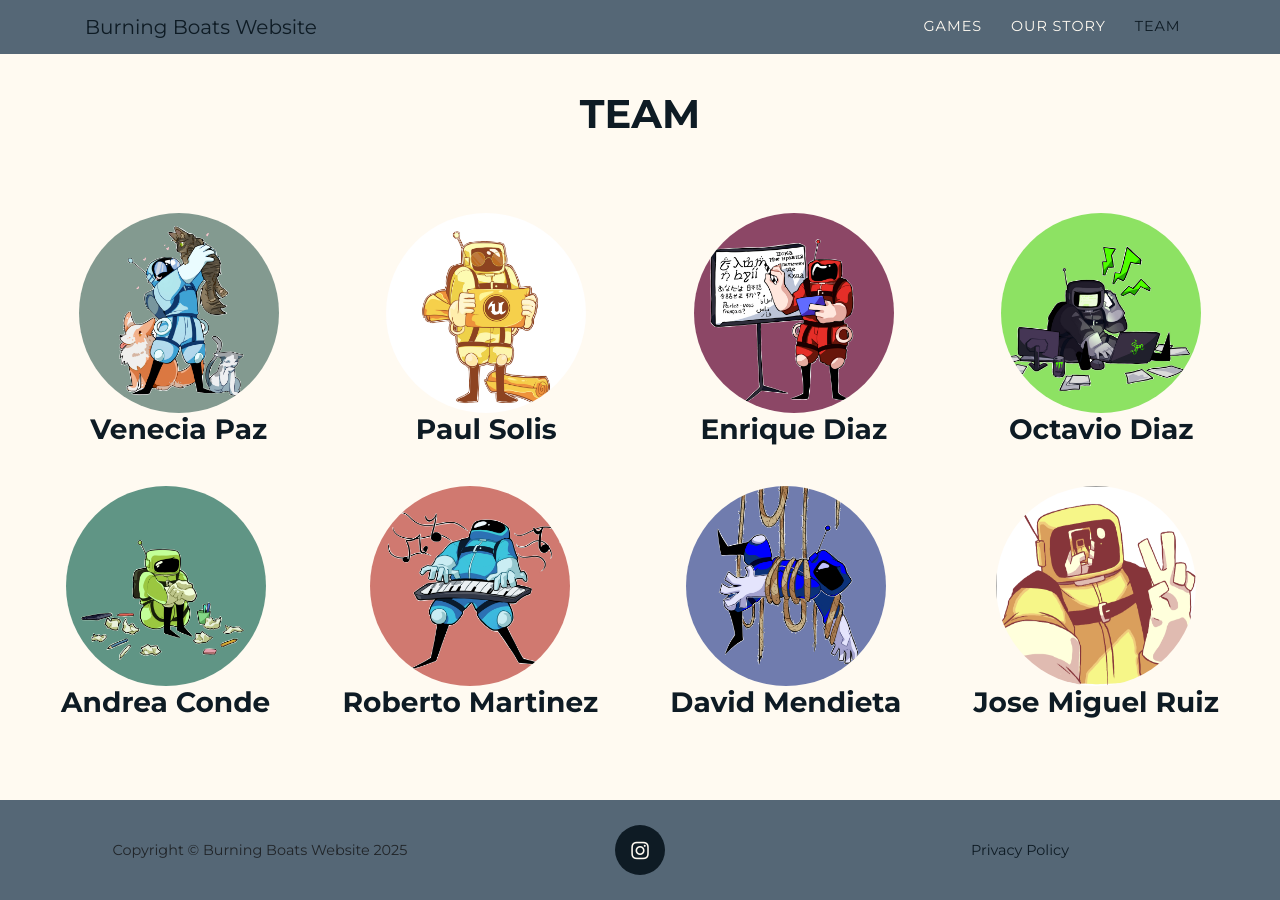
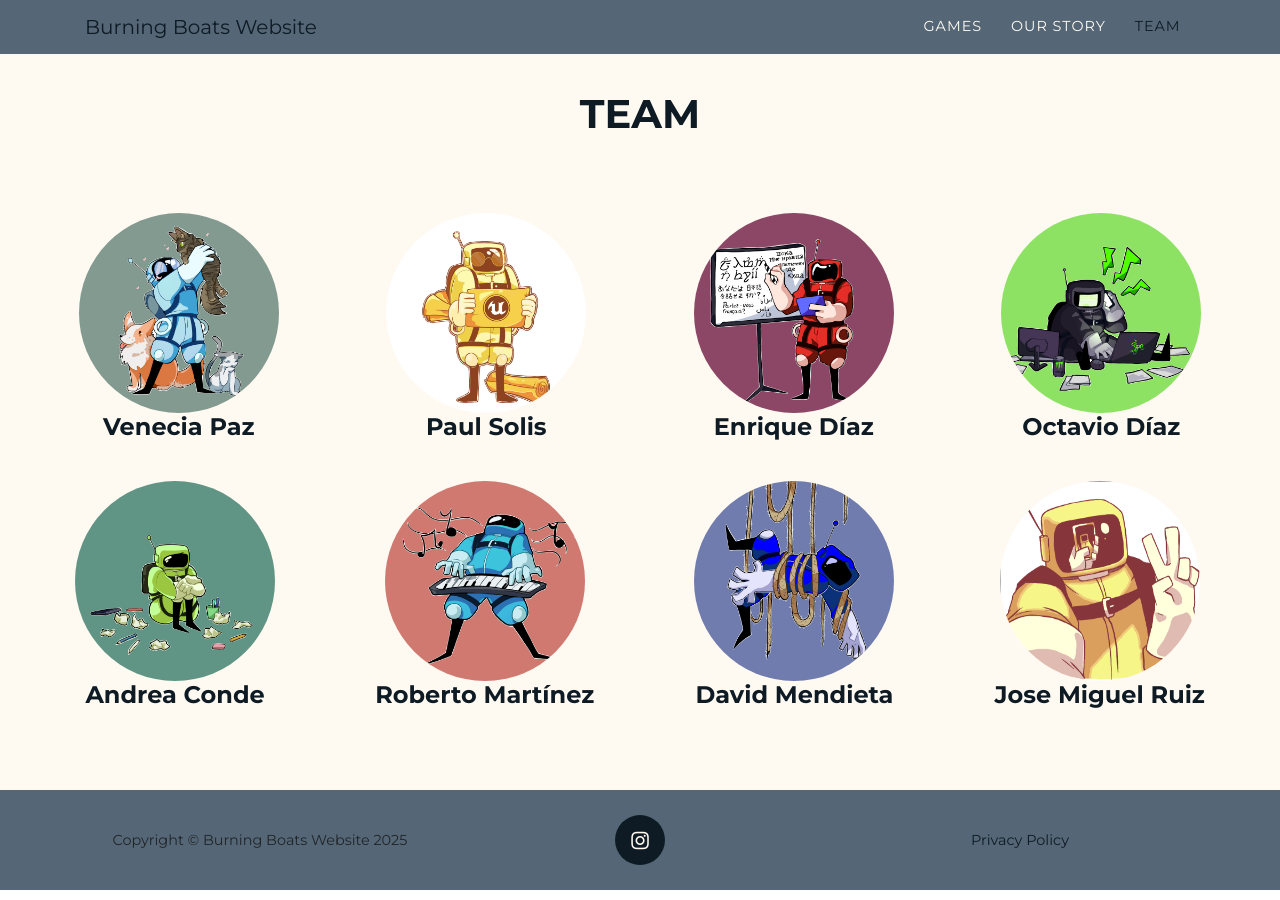
Before and after one commit to BurningBoats/BurningBoats.github.io, a Jekyll site: the page built from index.md, in a window 1280 px wide and 900 px high, scrolled down 1665 px. Built offline with Jekyll 4.4.1, drawn with Linux system fonts in a browser that asks for light colours; some web fonts are replaced.

Commit message:
add accentos

```diff
--- a/_includes/about.html
+++ b/_includes/about.html
@@ -17,37 +17,37 @@
   <div class="row" style="justify-content: space-around">
     <div class="text-center">
       <img src="assets/img/team/1.jpg" alt="Avatar" style="border-radius: 50%;" width="200" height="200">
-      <h3 style="margin-bottom:40px">Venecia Paz</h3>
+      <h4 style="margin-bottom:40px">Venecia Paz</h4>
     </div>
     <div class="text-center">
       <img src="assets/img/team/3.jpg" alt="Avatar" style="border-radius: 50%;" width="200" height="200">
-      <h3 style="margin-bottom:40px">Paul Solis</h3>
+      <h4 style="margin-bottom:40px">Paul Solis</h4>
     </div>
     <div class="text-center">
       <img src="assets/img/team/2.jpg" alt="Avatar" style="border-radius: 50%;" width="200" height="200">
-      <h3 style="margin-bottom:40px">Enrique Diaz</h3>
+      <h4 style="margin-bottom:40px">Enrique Díaz</h4>
     </div>
     <div class="text-center">
       <img src="assets/img/team/4.jpg" alt="Avatar" style="border-radius: 50%;" width="200" height="200">
-      <h3 style="margin-bottom:40px">Octavio Diaz</h3>
+      <h4 style="margin-bottom:40px">Octavio Díaz</h4>
     </div>
   </div>
   <div class="row" style="justify-content: space-around">
     <div class="text-center">
       <img src="assets/img/team/6.jpg" alt="Avatar" style="border-radius: 50%;" width="200" height="200">
-      <h3 style="margin-bottom:40px">Andrea Conde</h3>
+      <h4 style="margin-bottom:40px">Andrea Conde</h4>
     </div>
     <div class="text-center">
       <img src="assets/img/team/5.jpg" alt="Avatar" style="border-radius: 50%;" width="200" height="200">
-      <h3 style="margin-bottom:40px">Roberto Martinez</h3>
+      <h4 style="margin-bottom:40px">Roberto Martínez</h4>
     </div>
     <div class="text-center">
       <img src="assets/img/team/7.jpg" alt="Avatar" style="border-radius: 50%;" width="200" height="200">
-      <h3 style="margin-bottom:40px">David Mendieta</h3>
+      <h4 style="margin-bottom:40px">David Mendieta</h4>
     </div>
     <div class="text-center">
       <img src="assets/img/team/8.jpg" alt="Avatar" style="border-radius: 50%;" width="200" height="200">
-      <h3 style="margin-bottom:40px">Jose Miguel Ruiz</h3>
+      <h4 style="margin-bottom:40px">Jose Miguel Ruiz</h4>
     </div>
   </div>
 </div>
```
